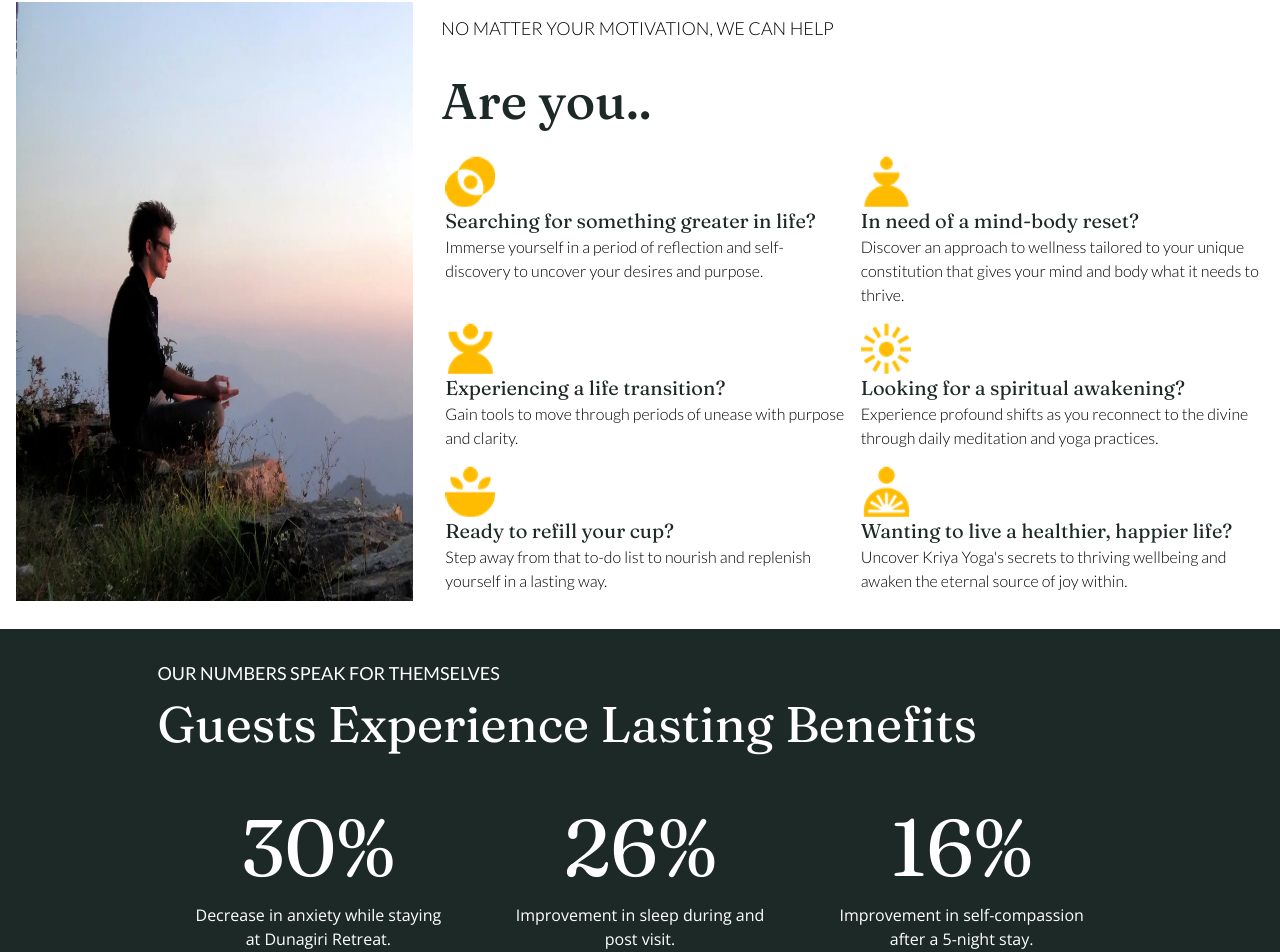
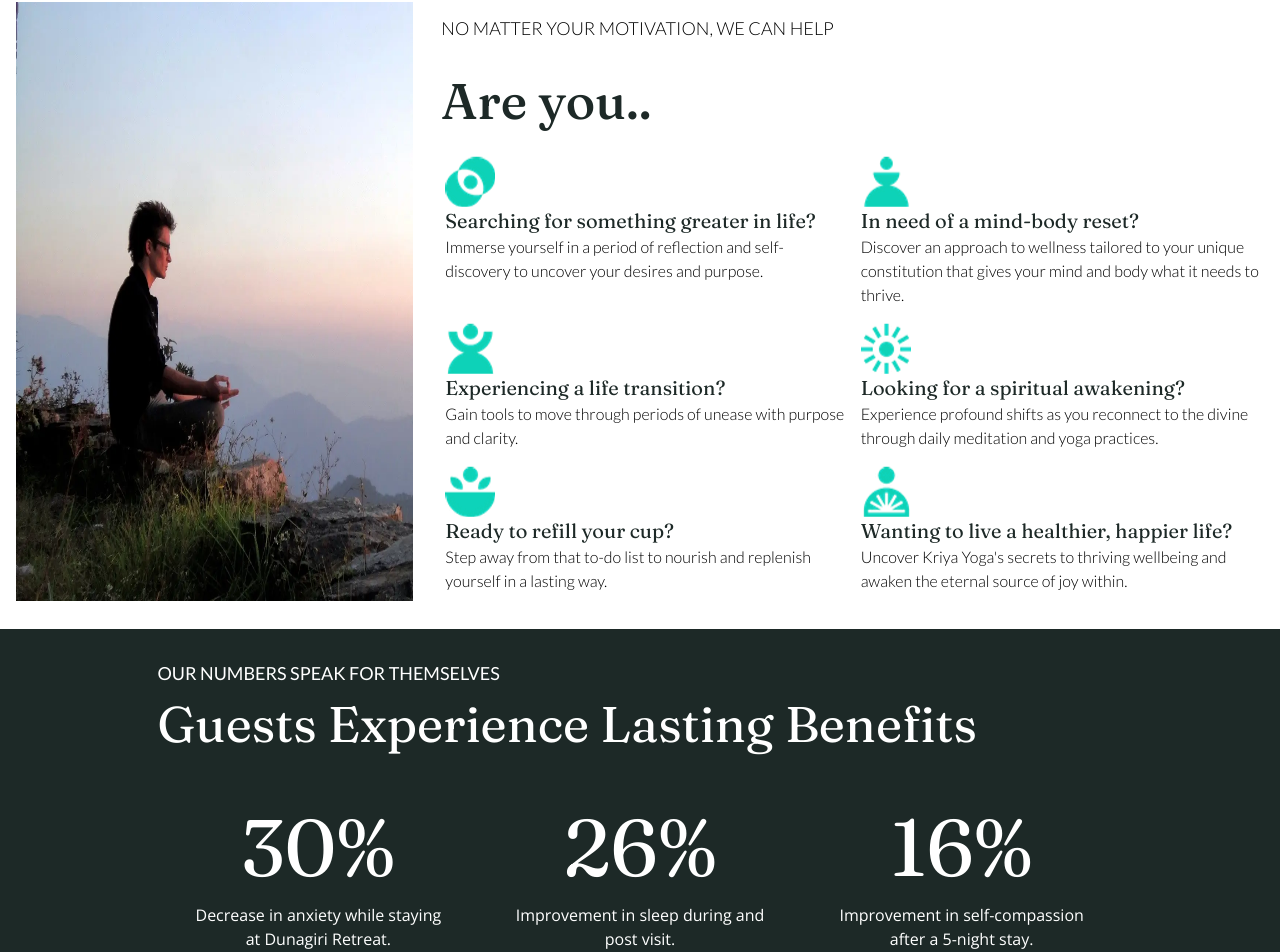
Before and after one commit to Sumitkumar01/dunagiri, a React (Create React App) app: page / in a window 1280 px wide. Shown: the part 2242-3194 px from the top of the page. Built offline with nearby package versions, Linux system fonts and the light colour scheme.

Commit message:
issue fix

```diff
--- a/src/pages/Home/AreUSection.jsx
+++ b/src/pages/Home/AreUSection.jsx
@@ -56,8 +56,8 @@
             <img
               src={WowImageAreYou}
               className="w-full h-full"
-              width={'100%'}
-              height={'100%'}
+              width={"100%"}
+              height={"100%"}
               alt="WowImageAreYou"
             />
           </div>
@@ -76,13 +76,25 @@
               {data.map((item, i) => (
                 <div className="flex flex-col" key={i}>
                   <div className="flex justify-center lg:justify-start">
-                    <img src={item.png} alt="" aria-hidden="true" />
+                    <img
+                      src={item.png}
+                      alt=""
+                      aria-hidden="true"
+                      style={{
+                        filter:
+                          "invert(12%) sepia(21%) saturate(573%) hue-rotate(120deg) brightness(94%) contrast(90%)",
+                      }}
+                    />
                   </div>
                   <div className="">
-                    <p className="ff-f text-xl font-normal text-clrDarkGreen">{item.gridHeadingText}</p>
+                    <p className="ff-f text-xl font-normal text-clrDarkGreen">
+                      {item.gridHeadingText}
+                    </p>
                   </div>
                   <div className="">
-                    <p className="ff-l text-base font-light ">{item.gridPText}</p>
+                    <p className="ff-l text-base font-light ">
+                      {item.gridPText}
+                    </p>
                   </div>
                 </div>
               ))}
```
